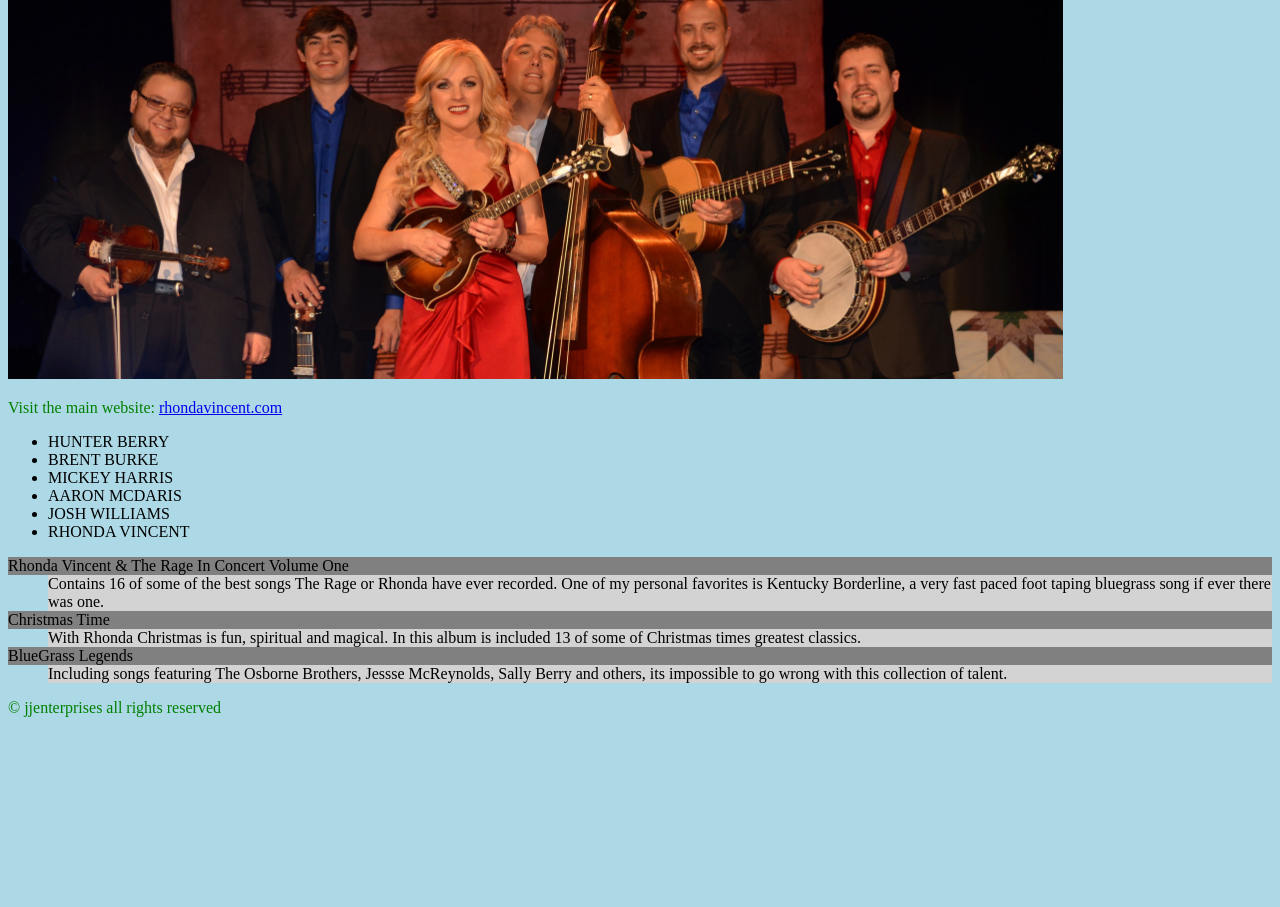
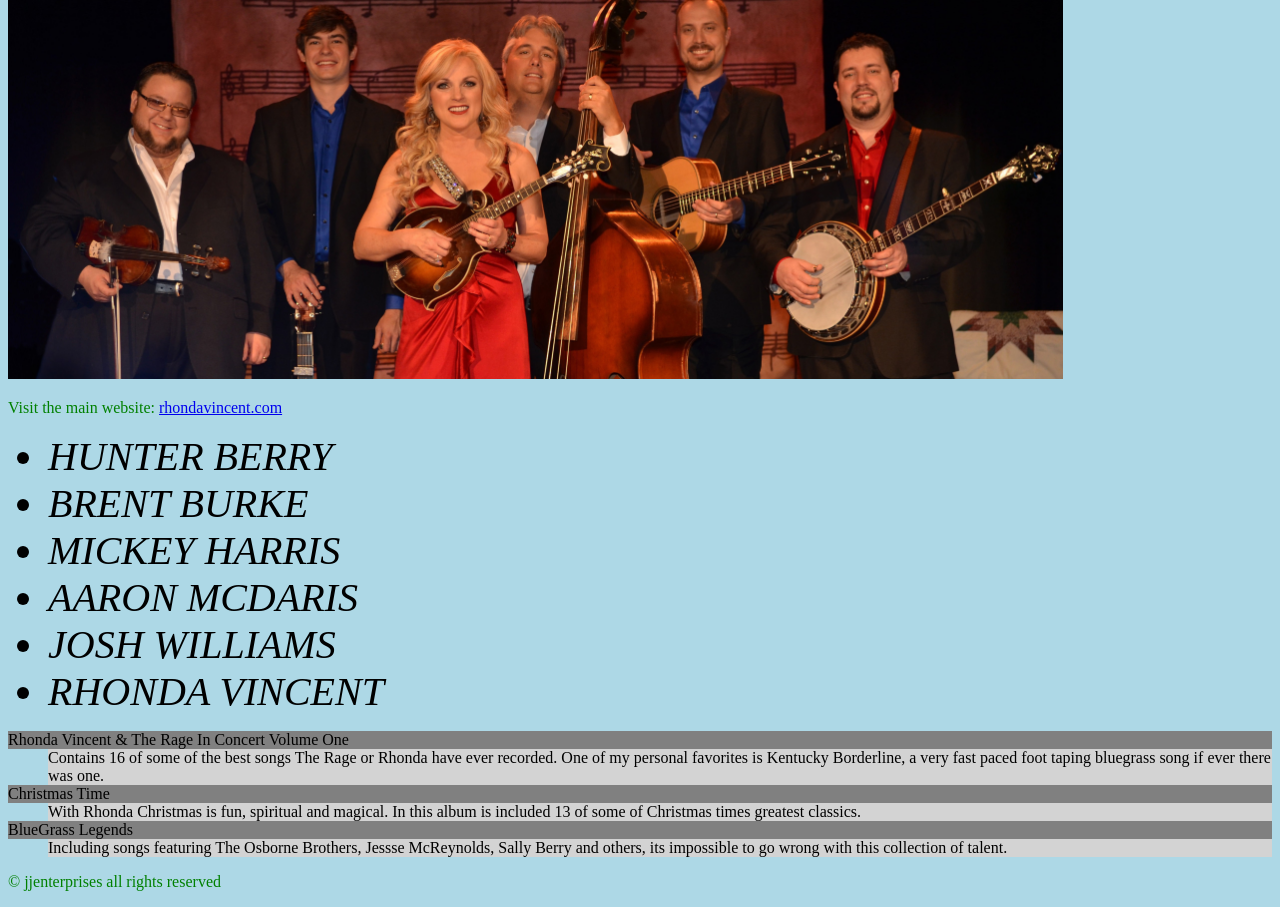
Before and after one commit to Olimejj/IT240, a PHP site: page /css_exploration_band.html in a window 1280 px wide. Shown: the part 81-988 px from the top of the page. Before the commit the page ends 798 px from the top, so only its background shows below. Run offline with PHP 8.4, Linux system fonts and the light colour scheme.

Commit message:
added font style

```diff
--- a/engagement/css_exploration.css
+++ b/engagement/css_exploration.css
@@ -13,6 +13,7 @@ dd {
 dt {
         background-color: grey;
 }
-#top3 {
-        background-color: blue;
+li  {
+        font-size: 40px;
+	font-style: italic;
 }
```
